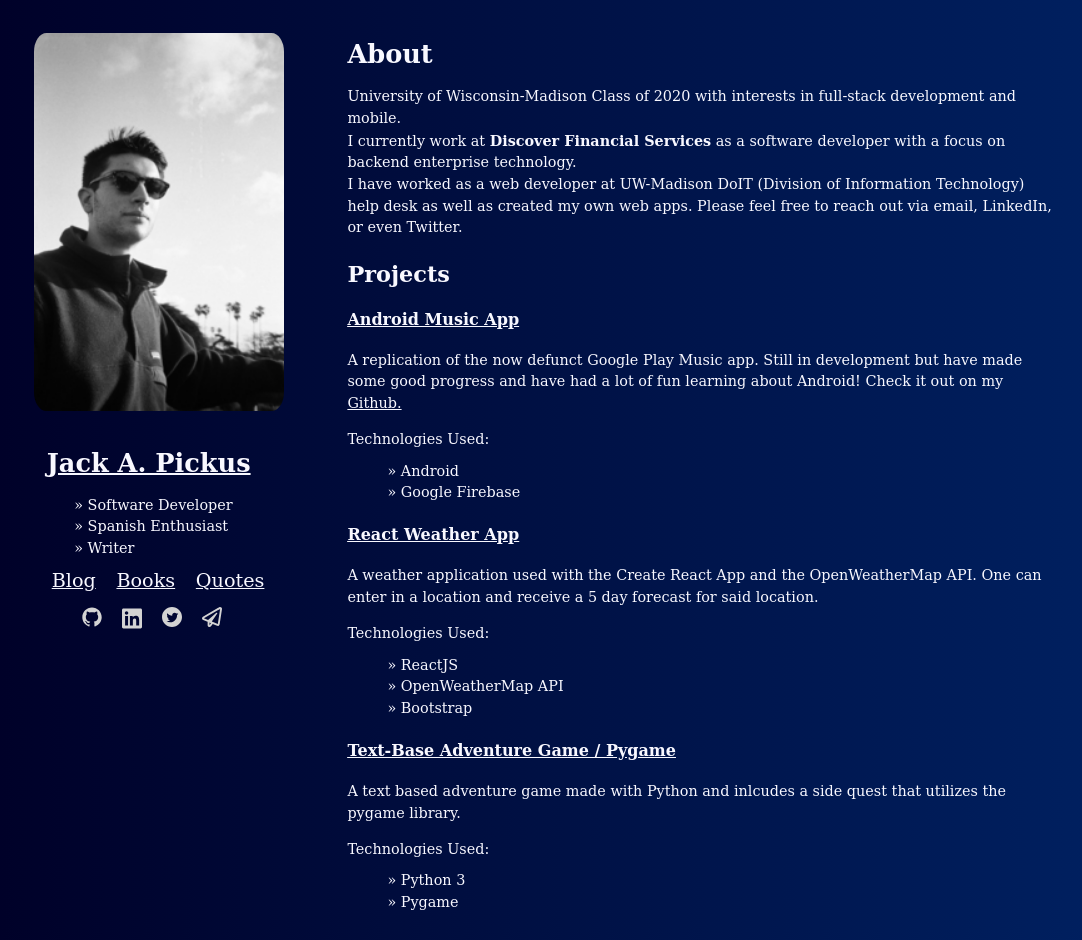
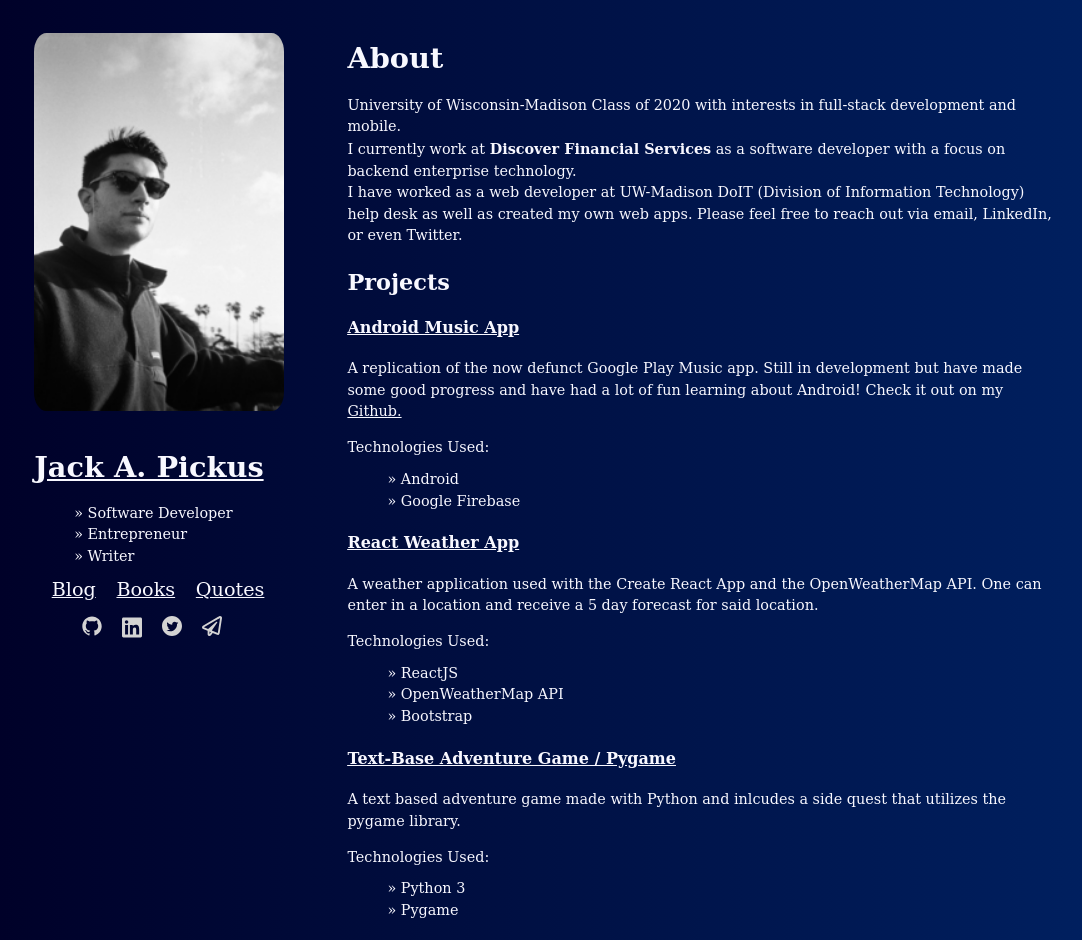
Before and after one commit to jackpickus/jackpickus.github.io, a Jekyll site: the page built from index.html, in a window 1280 px wide. Shown: the whole page, without its empty margins (37-1119 px from the left). Built offline with Jekyll 4.4.1, drawn with Linux system fonts in a browser that asks for light colours.

Commit message:
update name header style

```diff
--- a/_includes/header.html
+++ b/_includes/header.html
@@ -4,7 +4,7 @@
     <h1><a href="{{ "/" | prepend: site.baseurl }}" id="name">Jack A. Pickus</a></h1>
     <ul>
         <li>Software Developer</li>
-        <li>Spanish Enthusiast</li>
+        <li>Entrepreneur</li>
         <li>Writer</li>
     </ul>
     <div>
--- a/_sass/main.scss
+++ b/_sass/main.scss
@@ -19,14 +19,10 @@ img {
 }
 
 h1 {
-  font-size: 1.6rem;
+  font-size: 1.8rem;
   font-weight: bold;
   padding-top: 2%;
   padding-bottom: 0;
-}
-
-#name {
-  padding: 5%;
 }
 
 .main {
```
